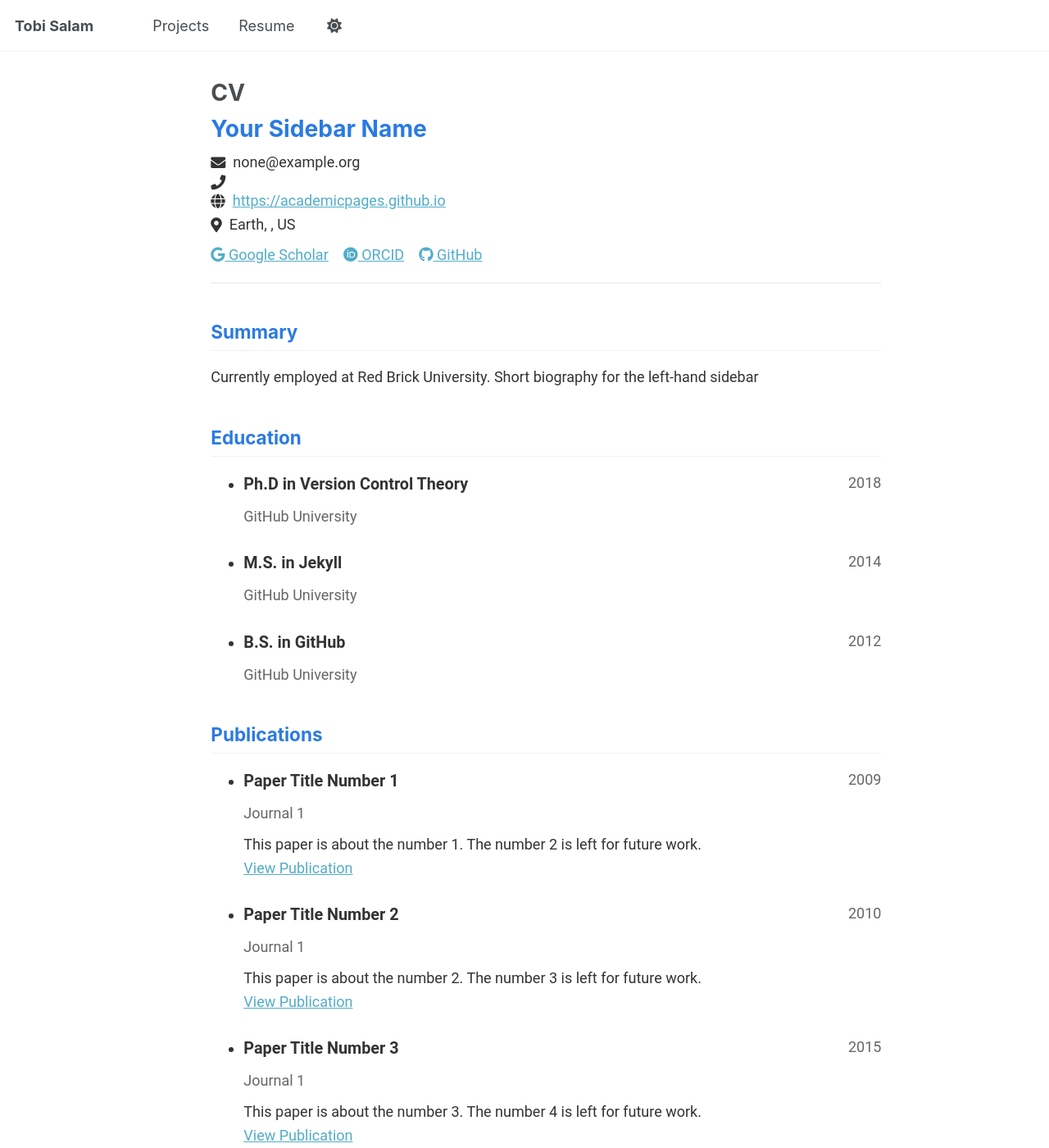
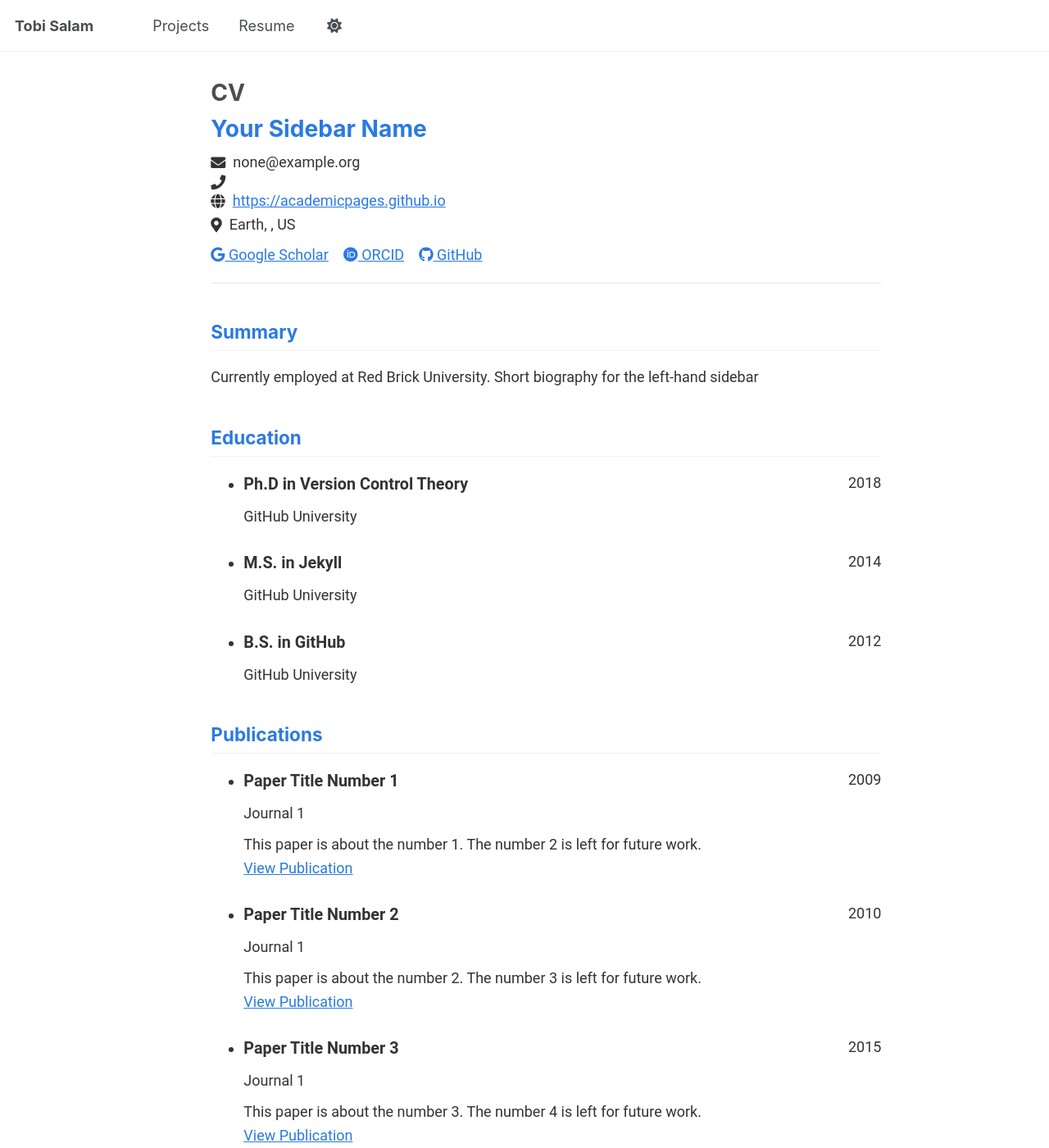
Before and after one commit to Jtsalam/Jtsalam.github.io, a Jekyll site: the page built from _pages/cv-json.md, in a window 1280 px wide and 1400 px high. Shown: the whole window at 82% size. Built offline with Jekyll 4.4.1, drawn with Linux system fonts in a browser that asks for light colours.

Commit message:
Made Resume show up as Light mode by default

```diff
--- a/_layouts/cv-layout.html
+++ b/_layouts/cv-layout.html
@@ -5,7 +5,7 @@ layout: compress
 {% include base_path %}
 
 <!doctype html>
-<html lang="{{ site.locale | slice: 0,2 | default: "en" }}" class="no-js">
+<html lang="{{ site.locale | slice: 0,2 | default: "en" }}" class="no-js" data-theme="light">
   <head>
     <meta charset="utf-8">
     <meta http-equiv="X-UA-Compatible" content="IE=edge">
--- a/assets/css/cv-style.css
+++ b/assets/css/cv-style.css
@@ -1,10 +1,30 @@
-/* CV Template Styles */
+/* CV Template Styles - Force Light Theme */
 .cv-container {
   max-width: 1000px;
   margin: 0 auto;
   font-family: 'Roboto', 'Helvetica Neue', Helvetica, Arial, sans-serif;
-  color: #333;
+  color: #333 !important;
   line-height: 1.6;
+  background-color: #fff !important;
+}
+
+/* Override any dark theme styles for CV */
+.cv-container * {
+  color: inherit !important;
+}
+
+.cv-container h1,
+.cv-container h2,
+.cv-container h3 {
+  color: #2a7ae2 !important;
+}
+
+.cv-container a {
+  color: #2a7ae2 !important;
+}
+
+.cv-container a:hover {
+  color: #1756a9 !important;
 }
 
 /* Header Styles */
```
Also changed, not shown: assets/css/cv-layout.css (+27 -1 lines).
